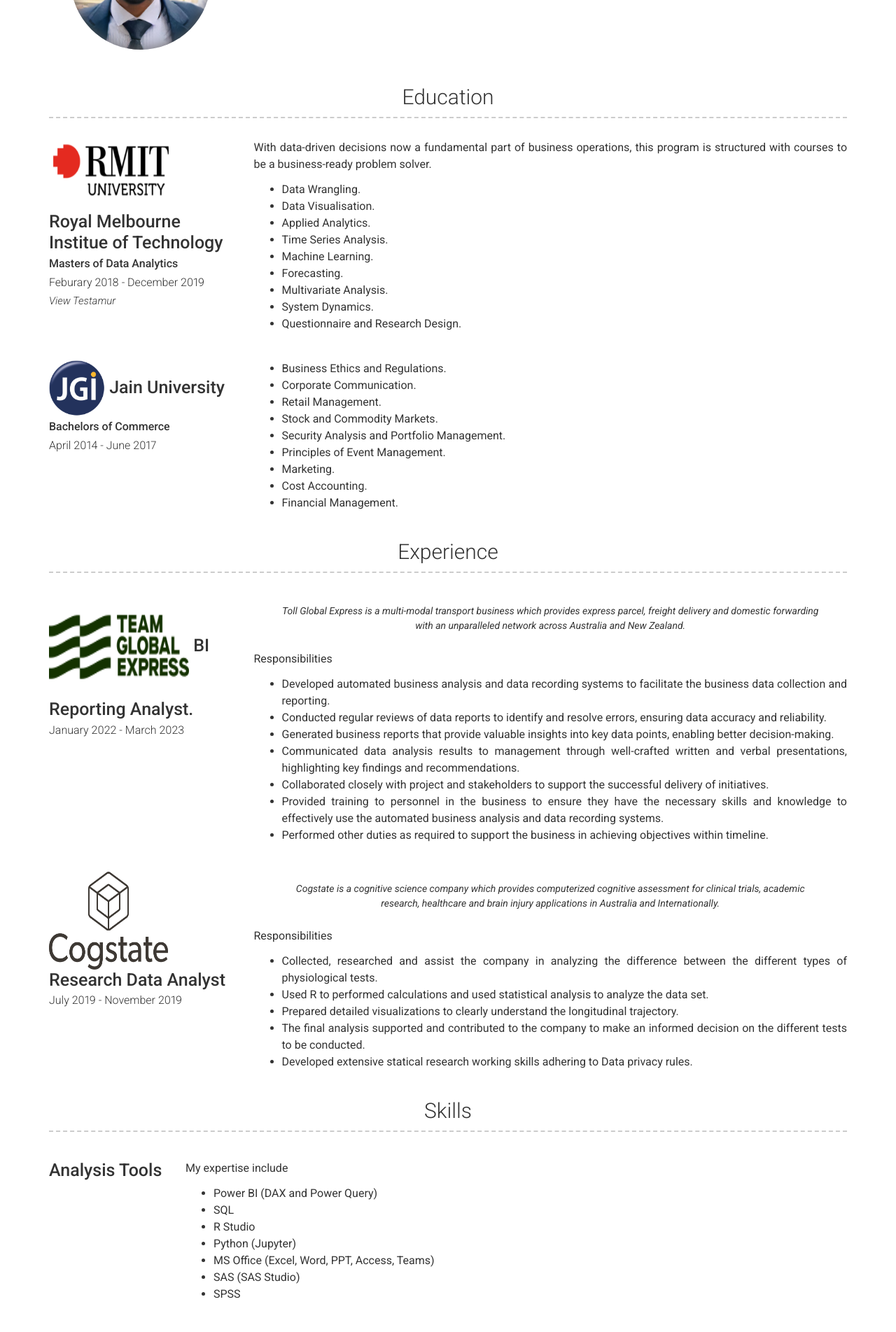
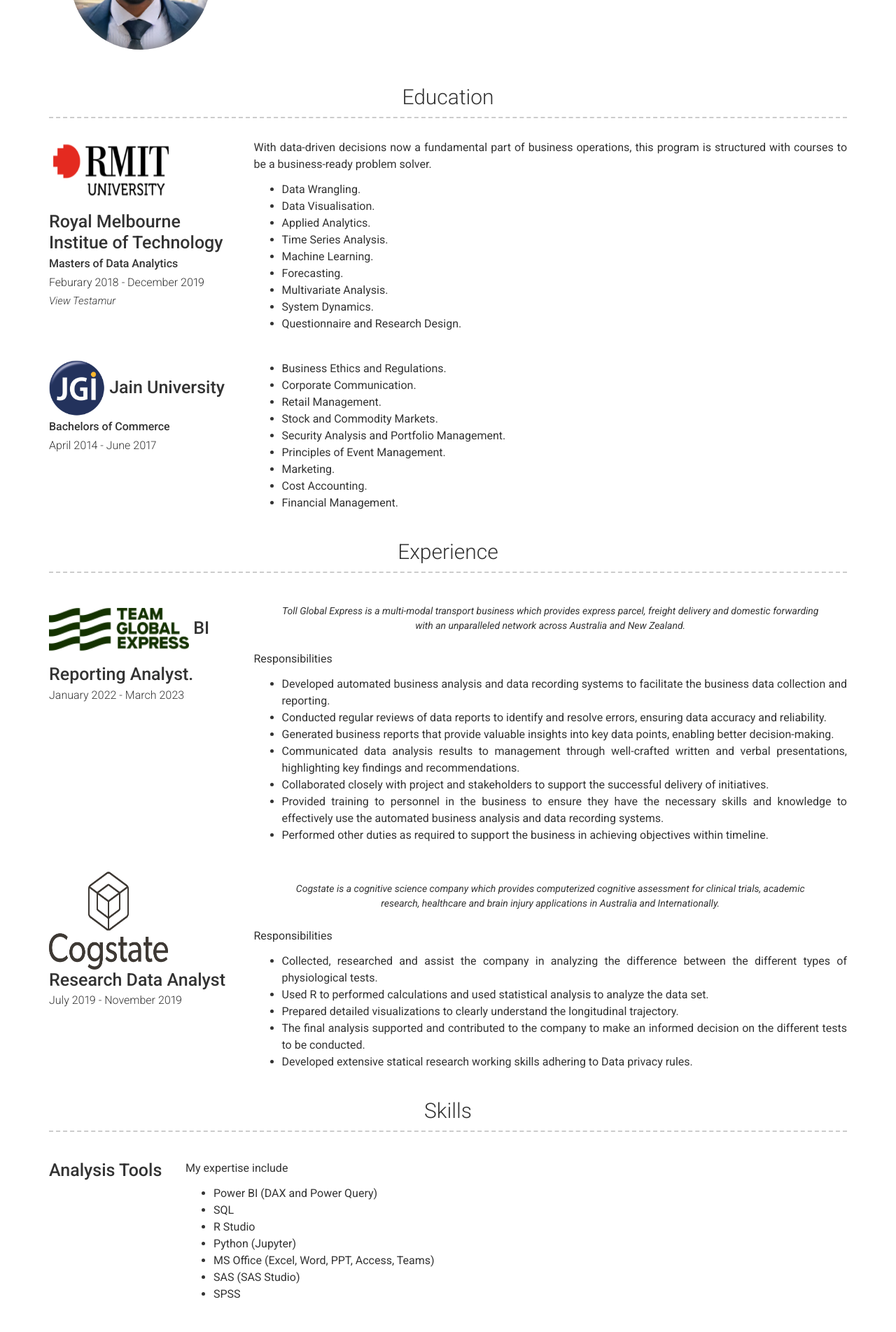
Before and after one commit to Tarun-S-Sarode/Portfolio, a Jekyll site: the page built from index.md, in a window 1280 px wide. Shown: the part 431-2335 px from the top of the page at 70% size. Built offline with Jekyll 4.4.1, drawn with Linux system fonts in a browser that asks for light colours; nearby versions of some CDN libraries.

Commit message:
Update experience.yml

```diff
--- a/_data/experience.yml
+++ b/_data/experience.yml
@@ -1,7 +1,8 @@
 # Experience template
 
 - layout: left
-  company: <img src="images/TGE.png" alt="Team Global Express" width="200" height="150">  BI Reporting Analyst.
+  company: <img src="images/TGE.png" alt="Team Global Express" width="200" height="100">
+              BI Reporting Analyst.
   # image: /assets/img/thumb.png # is not working should check how to add company icon
   # job_title: Research Data Analyst
   dates: January 2022 - March 2023
```
